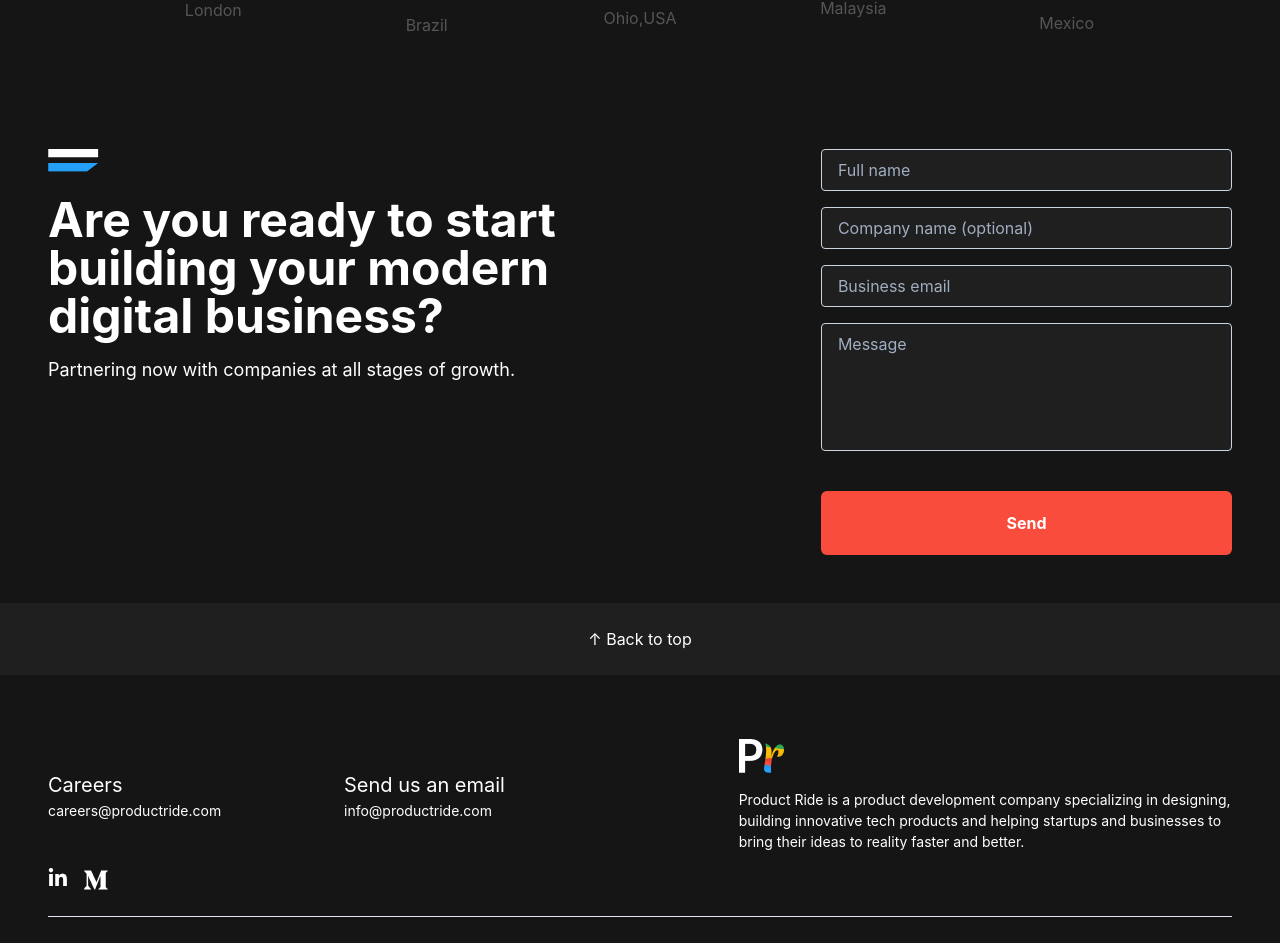
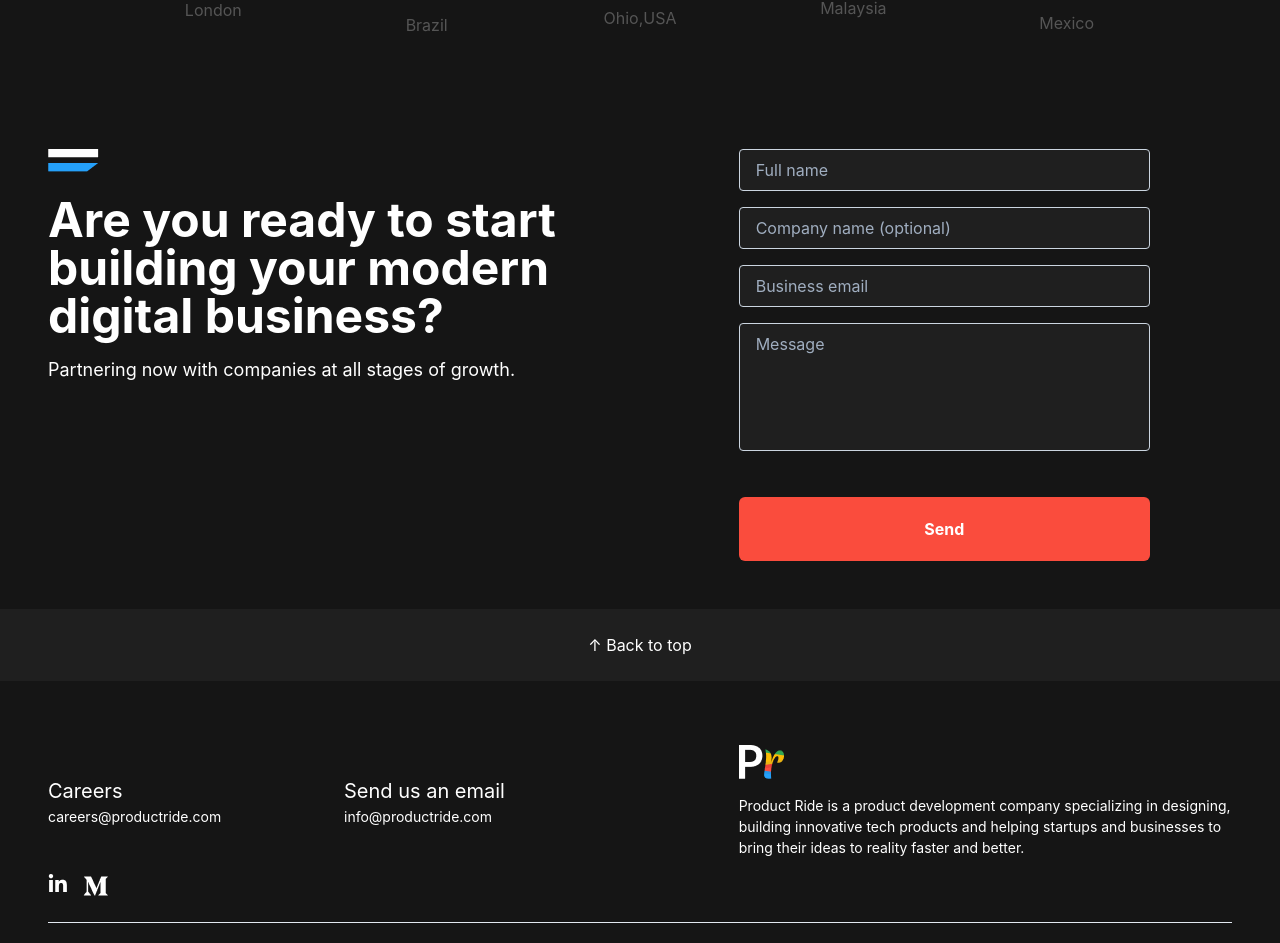
Before and after one commit to vilvaathibanpb/website, a React (Create React App) app: page / in a window 1280 px wide. Shown: the part 3909-4852 px from the top of the page. Built offline with nearby package versions, Linux system fonts and the light colour scheme.

Commit message:
fix: Add contact form

```diff
--- a/src/components/Contact/index.js
+++ b/src/components/Contact/index.js
@@ -15,30 +15,39 @@ const Contact = ({ theme }) => {
           </div>
         </div>
         <div className="lg:w-5/12 w-full flex flex-col  items-end">
+          <form name="contact" method="POST" data-netlify="true" netlify>
             <input
+              name="name"
               class="lg:w-10/12 w-full bg-gray1 text-primary rounded border border-gray-400 focus:outline-none focus:border-indigo-500 text-base px-4 py-2 mb-4"
               placeholder="Full name"
               type="text"
             />
             <input
+              name="company"
               class="lg:w-10/12 w-full bg-gray1 rounded border border-gray-400 focus:outline-none focus:border-indigo-500 text-base px-4 py-2 mb-4"
               placeholder="Company name (optional)"
               type="text"
             />
             <input
+              name="email"
               class="lg:w-10/12 w-full bg-gray1 rounded border border-gray-400 focus:outline-none focus:border-indigo-500 text-base px-4 py-2 mb-4"
               placeholder="Business email"
               type="email"
             />
             <textarea
+              name="Message"
               class="lg:w-10/12 w-full bg-gray1 rounded border border-gray-400 focus:outline-none h-32 focus:border-indigo-500 text-base px-4 py-2 mb-4 resize-none"
               placeholder="Message"
             ></textarea>
             <div className="lg:w-10/12 w-full">
-            <button class="rounded-md bg-secondary text-white py-5 px-20 mt-6 text-base font-bold box-border w-full">
+              <button
+                type="submit"
+                class="rounded-md bg-secondary text-white py-5 px-20 mt-6 text-base font-bold box-border w-full"
+              >
                 Send
               </button>
             </div>
+          </form>
         </div>
       </div>
       <div
```
Lines whose indentation alone changed are shown as unchanged.
